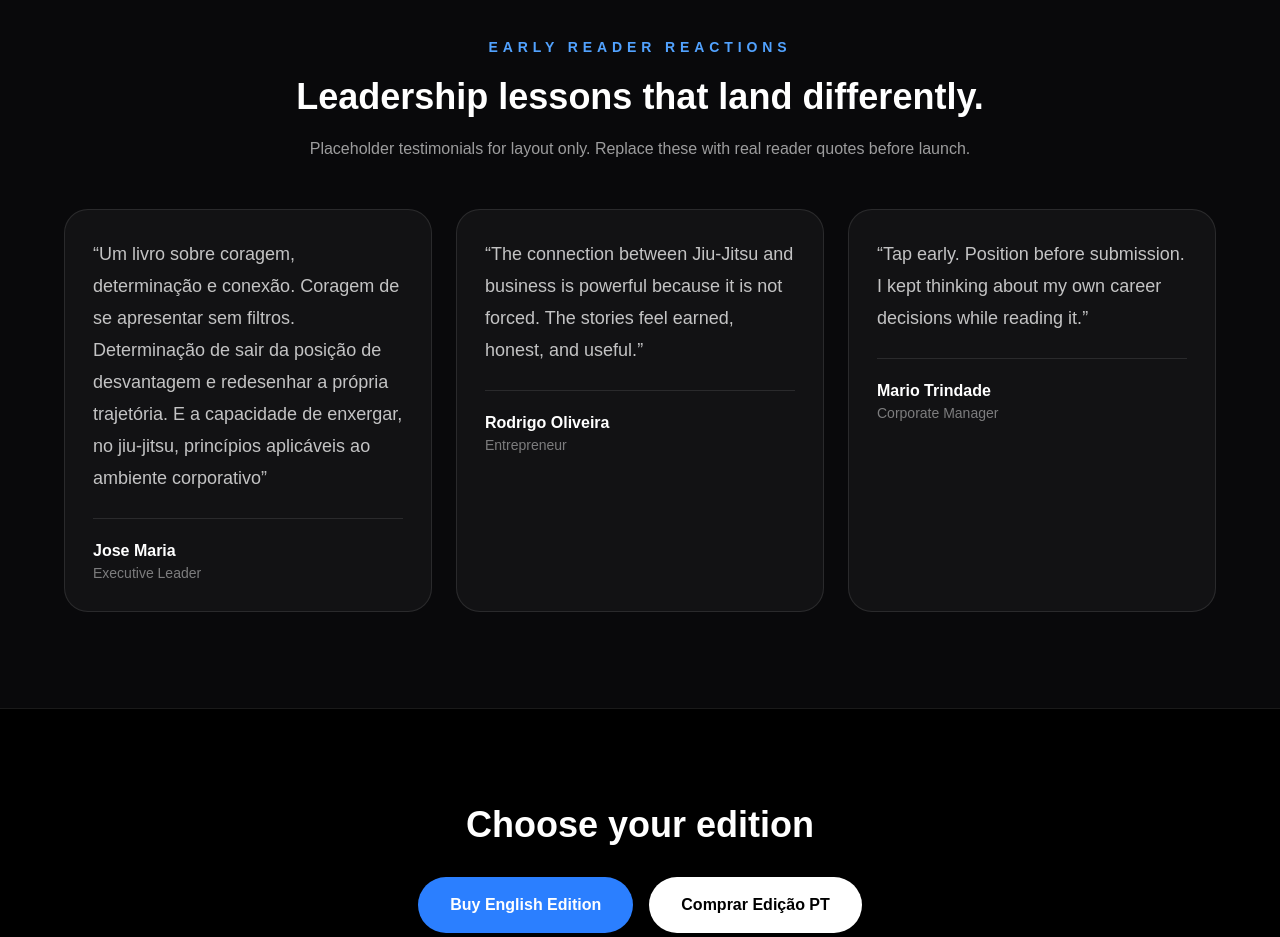
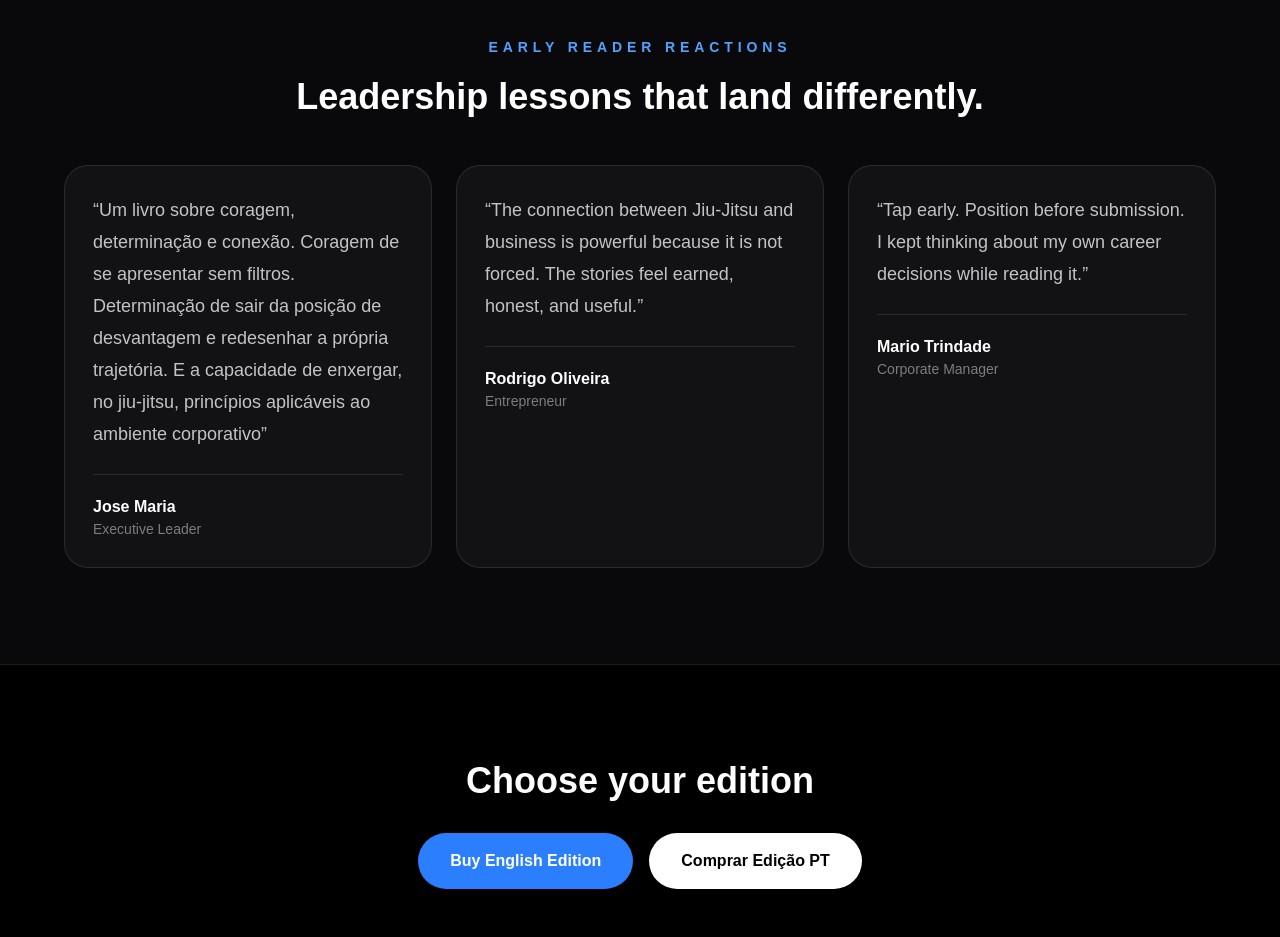
Before and after one commit to marioagnese/gentleartleaderhip, a Next.js app: page / in a window 1280 px wide. Shown: the part 2340-3277 px from the top of the page. Built offline with nearby package versions, Linux system fonts and the light colour scheme.

Commit message:
feat: use book back cover in meet the author section

```diff
--- a/app/page.tsx
+++ b/app/page.tsx
@@ -171,11 +171,6 @@ export default function BookLandingPage() {
           <h2 className="mt-5 text-center text-4xl font-semibold">
             Leadership lessons that land differently.
           </h2>
-
-          <p className="mx-auto mt-5 max-w-2xl text-center text-white/60">
-            Placeholder testimonials for layout only. Replace these with real reader quotes before launch.
-          </p>
-
           <div className="mt-12 grid grid-cols-1 gap-6 md:grid-cols-3">
             {[
               {
```
